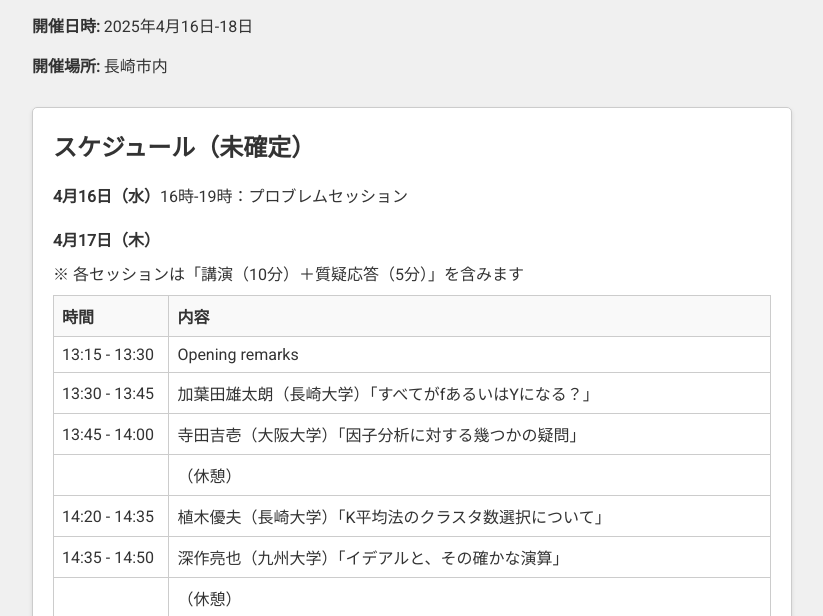
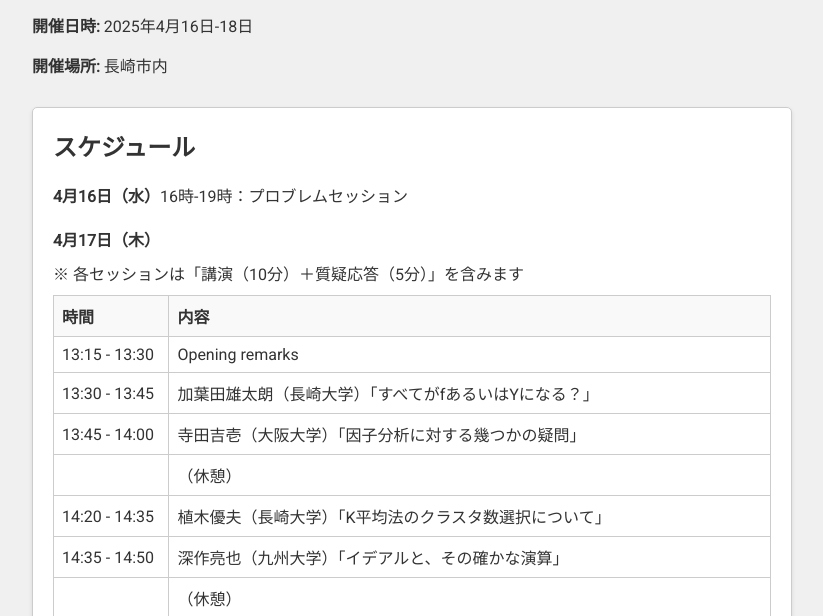
Before and after one commit to event-matrix/event-matrix.github.io, a plain HTML site: page list/ngsc1.html in a window 1280 px wide. Shown: the part 134-750 px from the top of the page, without its empty margins (228-1051 px from the left). Drawn offline with Linux system fonts and the light colour scheme.

Commit message:
Update ngsc1.html

```diff
--- a/list/ngsc1.html
+++ b/list/ngsc1.html
@@ -15,7 +15,7 @@
     <p><strong>開催場所:</strong> 長崎市内</p>
 
     <div class="schedule-container">
-      <h2>スケジュール（未確定）</h2>
+      <h2>スケジュール</h2>
       <div class="schedule-day">
         <p><strong>4月16日（水）</strong>16時-19時：プロブレムセッション</p>
       </div>
```
